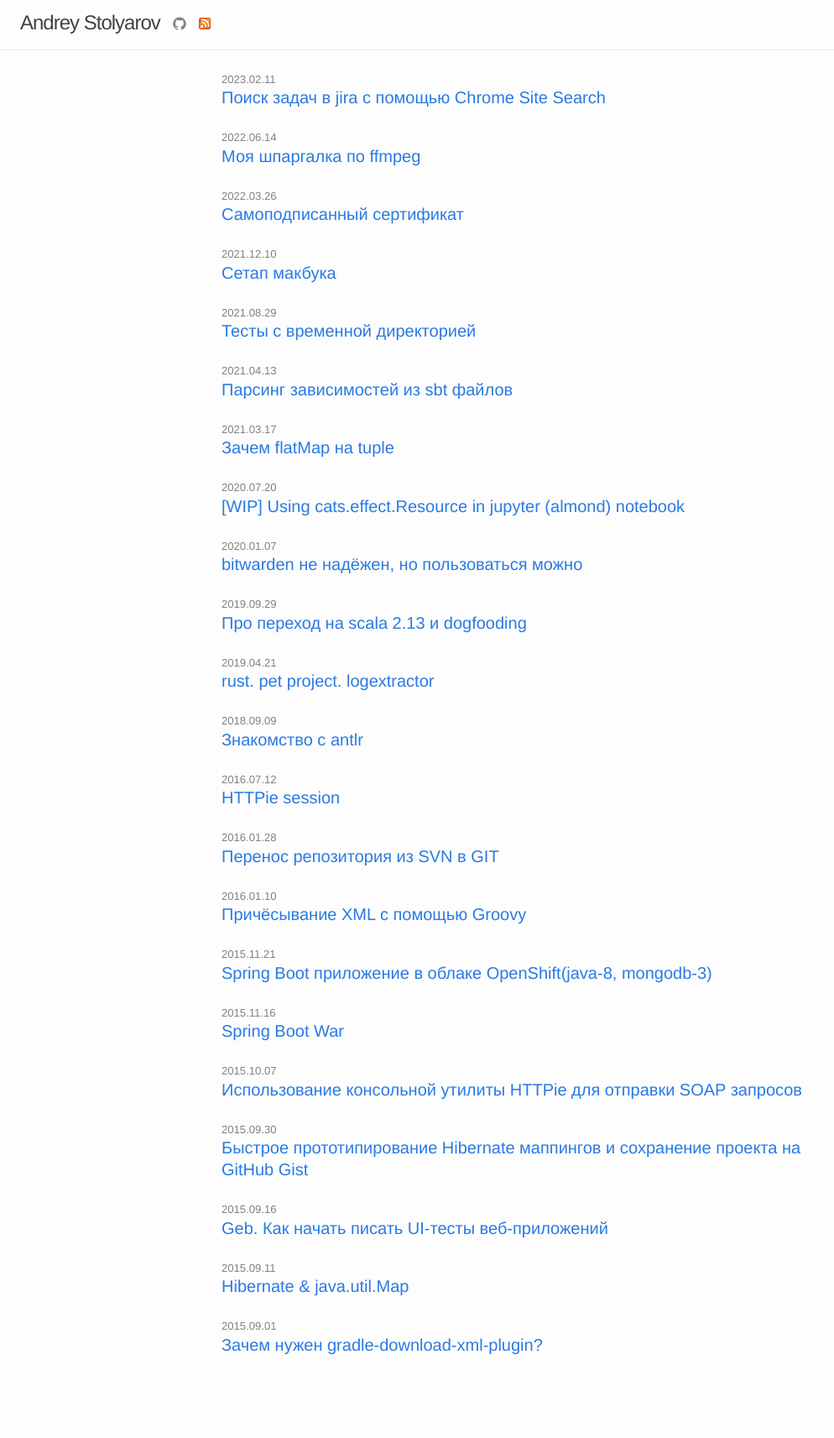
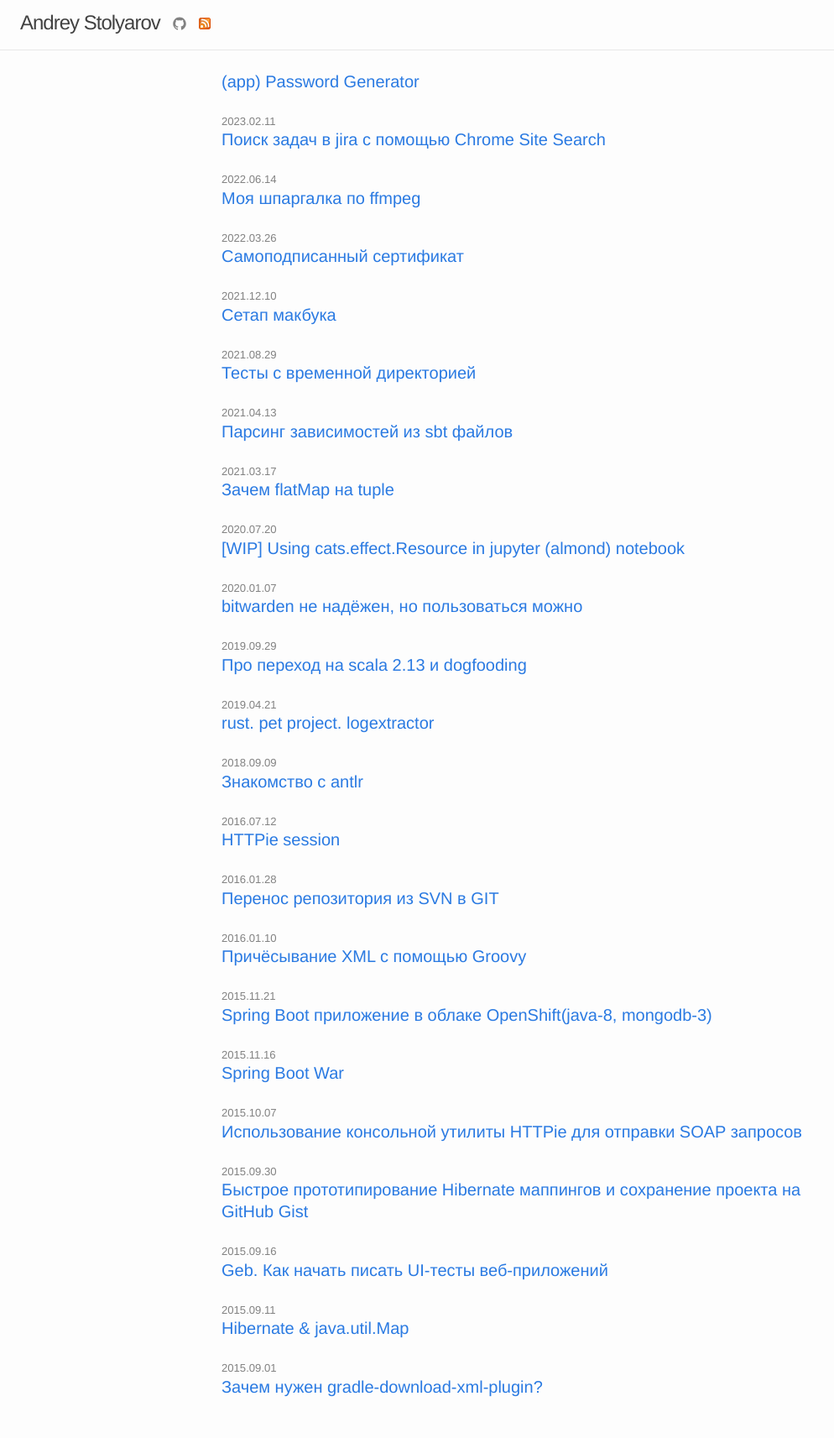
Before and after one commit to d10xa/d10xa.github.io, a Jekyll site: the page built from index.html, in a window 1280 px wide. Shown: the whole page at 84% size, without its empty margins (0-994 px from the left). Built offline with Jekyll 4.4.1, drawn with Linux system fonts in a browser that asks for light colours; before the commit the page ends 1663 px from its top, so only the background shows below that.

Commit message:
Add apps to index page

```diff
--- a/password-generator/index.html
+++ b/apps/password-generator.html
@@ -2,6 +2,7 @@
 layout: null
 title: Password Generator
 permalink: /password-generator/
+categories: [app]
 ---
 <html>
 <head>
--- a/index.html
+++ b/index.html
@@ -3,6 +3,20 @@
 ---
 
 <div class="home">
+
+    <ul class="post-list">
+        {% for page in site.pages %}
+        {% for pc in page.categories %}
+        {% if pc == 'app' %}
+        <li>
+            <h2>
+                <a class="post-link" href="{{ page.url | prepend: site.baseurl }}">(app) {{ page.title }}</a>
+            </h2>
+        </li>
+        {% endif %}
+        {% endfor %}
+        {% endfor %}
+    </ul>
 
     <ul class="post-list">
         {% for post in site.posts %}
```
Lines whose indentation alone changed are shown as unchanged.
